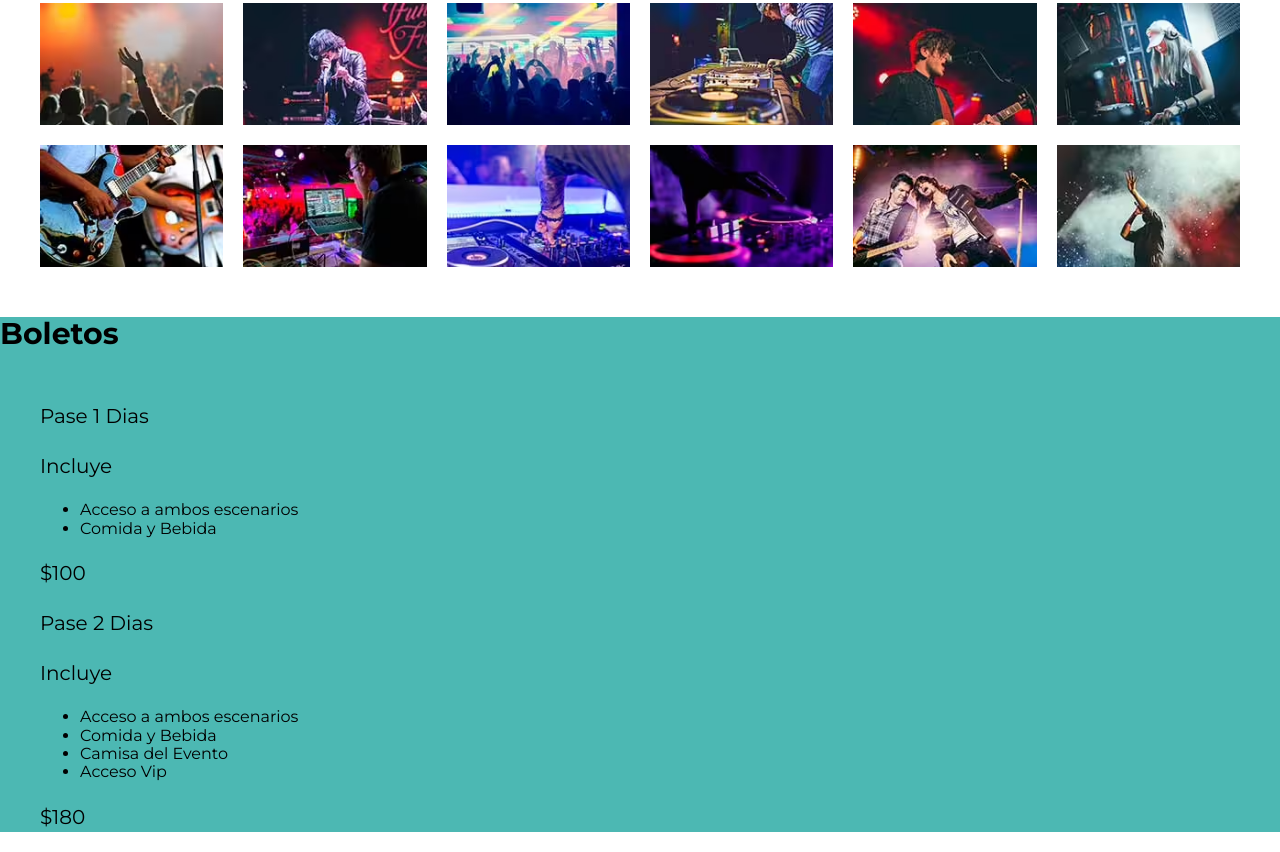
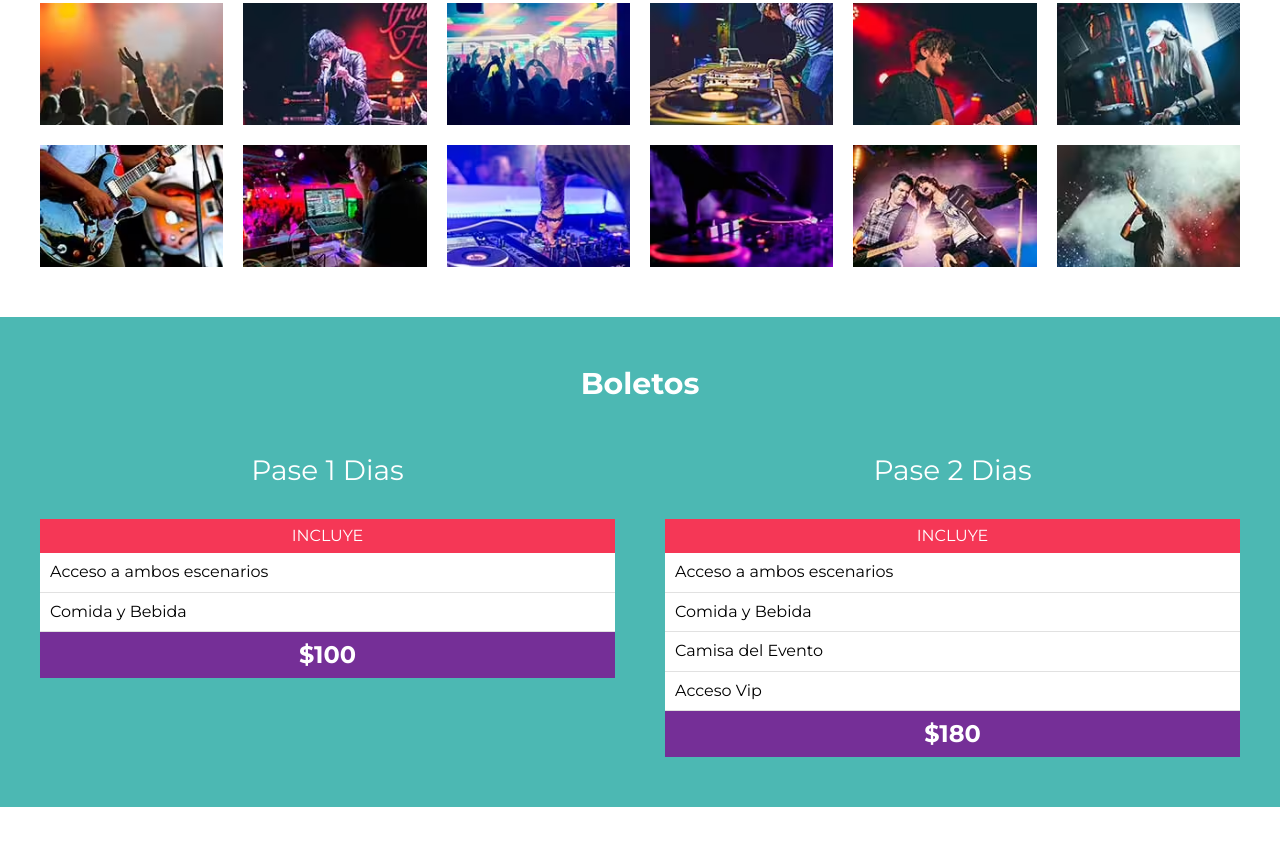
Before and after one commit to 86developer/Udemy, a website: page index.html in a window 1280 px wide. Shown: the part 2418-3270 px from the top of the page. After the commit the page ends 3225 px from the top, so only its background shows below. Drawn offline with Linux system fonts and the light colour scheme.

Commit message:
seccion boletos

```diff
--- a/index.html
+++ b/index.html
@@ -179,7 +179,7 @@
 
         <div class="contenedor contenedor-boletos">
             <div class="basico pase">
-                <p>Pase 1 Dias</p>
+                <p class="nombre-pase">Pase 1 Dias</p>
                 <header class="pase-header">
                     <p>Incluye</p>
                 </header>
@@ -195,7 +195,7 @@
                 </footer>
             </div>
             <div class="premium pase">
-                <p>Pase 2 Dias</p>
+                <p class="nombre-pase">Pase 2 Dias</p>
                 <header class="pase-header">
                     <p>Incluye</p>
                 </header>
--- /dev/null
+++ b/src/scss/layout/_boletos.scss
@@ -0,0 +1,64 @@
+@use'base/variables' as v;
+@use'base/mixins' as m;
+
+.boletos {
+    padding: 5rem 0;
+    h3 {
+        text-align: center;
+        color: v.$blanco;
+        margin-bottom: 2rem;
+    }
+
+    .contenedor-boletos {
+        @include m.tablet {
+            @include m.grid(2, 5rem);
+        }
+    }
+}
+//&-header unifica con .pase
+.pase {
+
+    .nombre-pase {
+        text-align: center;
+        font-size: 2.8rem;
+        color: v.$blanco;
+    }
+    &-header,
+    &-footer {
+        padding: .5rem;
+        p {
+            text-align: center;
+            color: v.$blanco;
+            margin: 0;
+        }
+    }
+
+    &-header {
+        background-color: v.$rosa;
+        p {
+            text-transform: uppercase;
+            font-size: 1.6rem;
+        }
+    }
+    &-body {
+
+        background-color: v.$blanco;
+
+        ul {
+            @include m.resetear-lista;
+            li,
+            :nth-child(odd) {
+                background-color: v.$blanco;
+                padding: 1rem;
+                border-bottom: 1px solid #e1e1e1;
+            }
+        }
+    }
+    &-footer {
+        background-color: v.$morado;
+        p {
+            font-size: 2.4rem;
+            font-weight: 700;
+        }
+    }
+}
--- a/src/scss/layout/_index.scss
+++ b/src/scss/layout/_index.scss
@@ -3,3 +3,4 @@
 @forward 'festival';
 @forward 'lineup';
 @forward 'galeria';
+@forward 'boletos';
```
Also changed, not shown: build/css/app.css.
